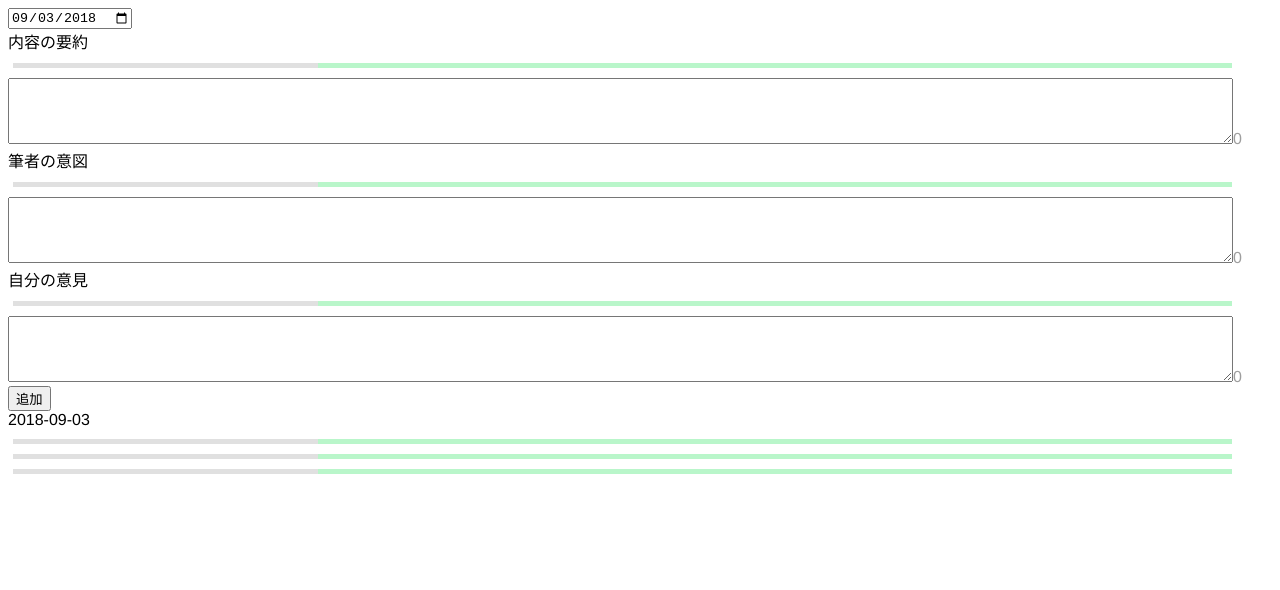
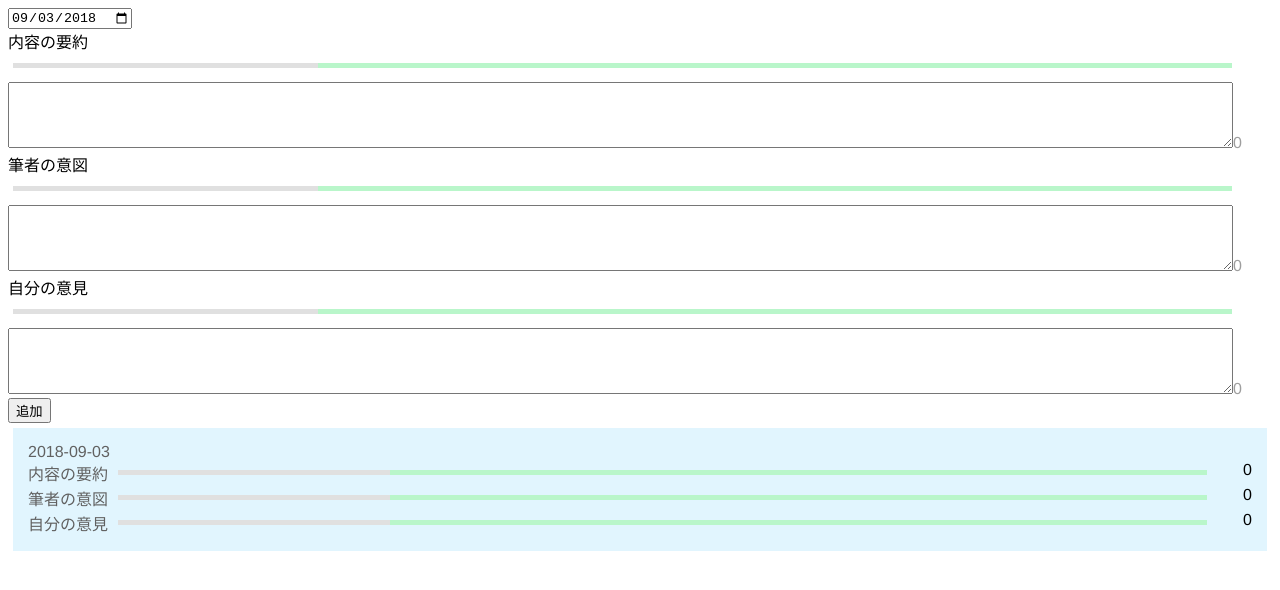
Before and after one commit to satackey/chakadai-app, a Vue app: page /#/ in a window 1280 px wide. Both pictures are taken after a click on the button "追加". Shown: the top 590 px of the page. Built offline with nearby package versions, Linux system fonts and the light colour scheme; the HTML template or start-up script is replaced by a standard one.

Commit message:
ReportViewerの表示を改善
ContentProgressでの透過方法を変更
ReportViewerContentBlockにbackground-color を追加,など

```diff
--- a/src/components/ContentProgress.vue
+++ b/src/components/ContentProgress.vue
@@ -9,9 +9,12 @@
         'satisfied': isSatisfied,
         'above': isAbove
       }"
-      v-bind:style="mainStyle"
+      v-bind:style="progress"
     ></span>
-    <span class="gradient"></span>
+    <span
+      class="above-gradient"
+      v-bind:style="progress"
+    ></span>
   </div>
 </template>
 
@@ -26,7 +29,7 @@ export default {
     };
   },
   computed: {
-    mainStyle () {
+    progress () {
       return {
         '--progress': this.value / 200,
       };
@@ -48,11 +51,11 @@ export default {
 
 <style scoped>
   .progress {
-    display: block;
+    display: inline-block;
     width: 100%;
     height: 5px;
-    margin: 10px 5px;
     position: relative;
+    z-index: 0;
   }
 
   .below {
@@ -62,7 +65,7 @@ export default {
   .base-below {
     display: inline-block;
     width: calc((100% - 45px) * 0.25);
-    height: var(--progress-height);
+    height: 100%;
     background-color: var(--progress-below-light-color);
     position: absolute;
     z-index: 0;
@@ -71,7 +74,7 @@ export default {
   .base-satisfied {
     display: inline-block;
     width: calc((100% - 45px) * 0.75);
-    height: var(--progress-height);
+    height: 100%;
     background-color: var(--progress-satisfied-light-color);
     position: absolute;
     left: calc((100% - 45px) * 0.25);
@@ -83,25 +86,28 @@ export default {
   }
 
   .above {
-    background: var(--progress-above-color);
+    background-color: var(--progress-above-color);
   }
 
   .main {
     display: inline-block;
     width: calc((100% - 45px) * var(--progress));
-    max-width: 100%;
-    height: var(--progress-height);
+    max-width: calc(100% - 45px);
+    height: 100%;
     position: absolute;
     z-index: 1;
   }
 
-  .gradient {
+  .above-gradient {
+    position: absolute;
+    left: calc(100% - 45px);
+
     display: inline-block;
-    width: 45px;
-    height: var(--progress-height);
-    background: linear-gradient(to right, transparent, #ffffff);
-    position: absolute;
-    left: calc(100% - 45px);;
-    z-index: 2;
+    width: calc((100% - 45px) * (var(--progress) - 1));
+    max-width: 45px;
+    height: 100%;
+
+    background: linear-gradient(to right, var(--progress-above-color), transparent);
+    z-index: 1;
   }
 </style>
--- a/src/components/EditorInputBlock.vue
+++ b/src/components/EditorInputBlock.vue
@@ -1,7 +1,7 @@
 <template>
   <div class="input-block">
     <div class="label">{{ title }}</div>
-    <content-progress v-bind:value="value.length"></content-progress>
+    <content-progress class="content-progress" v-bind:value="value.length"></content-progress>
     <textarea
       class="input"
       v-bind:value="value"
@@ -58,6 +58,10 @@ export default {
     position: relative;
   }
 
+  .content-progress {
+    margin: 10px 5px;
+  }
+
   .input {
     resize: vertical;
     position: relative;
--- a/src/components/ReportViewer.vue
+++ b/src/components/ReportViewer.vue
@@ -1,6 +1,7 @@
 <template>
   <div class="report-viewer">
     <content-block
+      class="report"
       v-for="report in reversedReports"
       v-bind:key="report.id"
       v-bind:report="report"
@@ -10,6 +11,7 @@
 
 <script>
 import ContentBlock from '@/components/ReportViewerContentBlock';
+
 export default {
   name: 'ReportViewer',
   props: [
@@ -27,5 +29,9 @@ export default {
 </script>
 
 <style scoped>
-
+  .report {
+    margin: 5px;
+    background-color: var(--viewer-report-block-bg-color);
+    padding:  15px;
+  }
 </style>
--- a/src/components/ReportViewerContentBlock.vue
+++ b/src/components/ReportViewerContentBlock.vue
@@ -1,20 +1,49 @@
 <template>
   <div>
-      <div class="report-date">
+      <div class="date">
         {{ report.date }}
       </div>
-      <div class="report-summary">
-        <content-progress v-bind:value="report.summary.length"></content-progress>
-        {{ report.summary }}
+      <div
+        class="paragraphs"
+        v-for="paragraph in paragraphs"
+        v-bind:key="paragraph.label"
+      >
+        <div class="info">
+          <div class="label">
+            {{ paragraph.label }}
+          </div>
+          <div class="details">
+            <content-progress
+              class="content-progress"
+              v-bind:value="paragraph.content.length"
+            ></content-progress>
+            <div class="count">
+              {{ paragraph.content.length }}
+            </div>
+          </div>
+        </div>
+        <div class="content">
+          {{ paragraph.content }}
+        </div>
+      </div>
+      <!-- <div class="report-summary">
+        内容の要約
+        <div>
+          <content-progress v-bind:value="report.summary.length"></content-progress>
+          <div class="count">{{ report.summary.length }}</div>
+          {{ report.summary }}
+        </div>
       </div>
       <div class="report-intention">
+        筆者の意図
         <content-progress v-bind:value="report.intention.length"></content-progress>
         {{ report.intention }}
       </div>
       <div class="report-opinion">
+        自分の意見
         <content-progress v-bind:value="report.opinion.length"></content-progress>
         {{ report.opinion }}
-      </div>
+      </div> -->
   </div>
 </template>
 
@@ -31,8 +60,78 @@ export default {
 
     };
   },
+  computed: {
+    paragraphs () {
+      return [
+        {
+          label: '内容の要約',
+          content: this.report.summary,
+        },
+        {
+          label: '筆者の意図',
+          content: this.report.intention,
+        },
+        {
+          label: '自分の意見',
+          content: this.report.opinion,
+        },
+      ];
+    },
+  },
   components: {
     ContentProgress,
   },
 };
 </script>
+
+<style scoped>
+  .date, .label {
+    color: #616161;
+  }
+  .info {
+    position: relative;
+    height: 25px;
+  }
+
+  .label {
+    display: block;
+    position: absolute;
+    width: 90px;
+    height: 100%;
+  }
+
+  .details {
+    display: block;
+    position: absolute;
+    width: calc(100% - 90px);
+    height: 100%;
+    right: 0;
+  }
+
+  .content-progress {
+    margin-top: auto;
+    margin-bottom: auto;
+    z-index: 0;
+  }
+
+  .count {
+    position: absolute;
+    margin-right: 0;
+    margin-left: auto;
+    display: block;
+    width: 45px;
+    top: 0;
+    right: 0;
+    text-align: right;
+    z-index: 1;
+  }
+
+  .content {
+    position: relative;
+    width: calc(100% - 30px);
+    top: 0;
+    left: 20px;
+    height: auto;
+    word-wrap: break-word;
+  }
+</style>
--- a/src/property.css
+++ b/src/property.css
@@ -5,4 +5,6 @@
   --progress-satisfied-color: #00C853;
   --progress-satisfied-light-color: #b9f6ca;
   --progress-above-color: #f44336;
+
+  --viewer-report-block-bg-color: #e1f5fe;
 }
```
Lines whose indentation alone changed are shown as unchanged.
